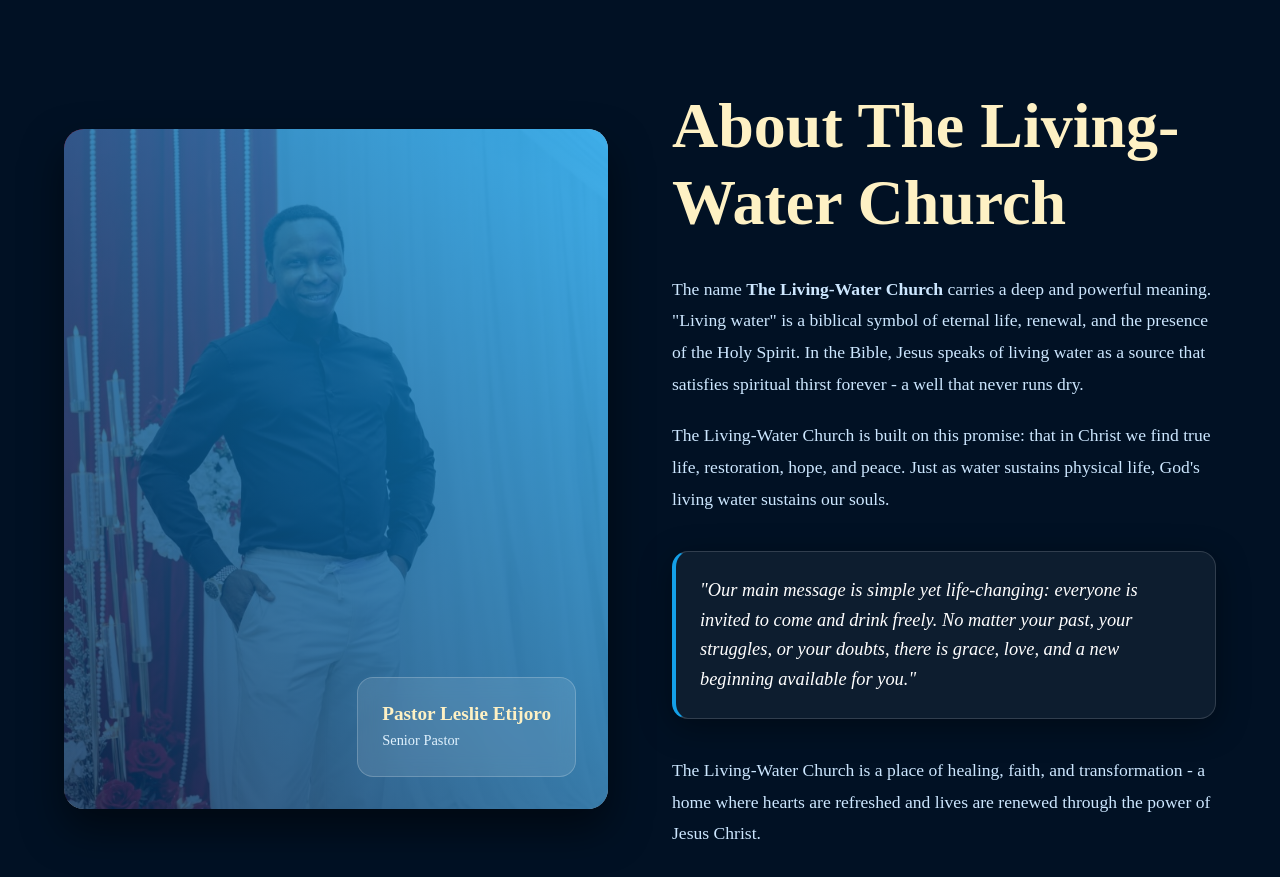
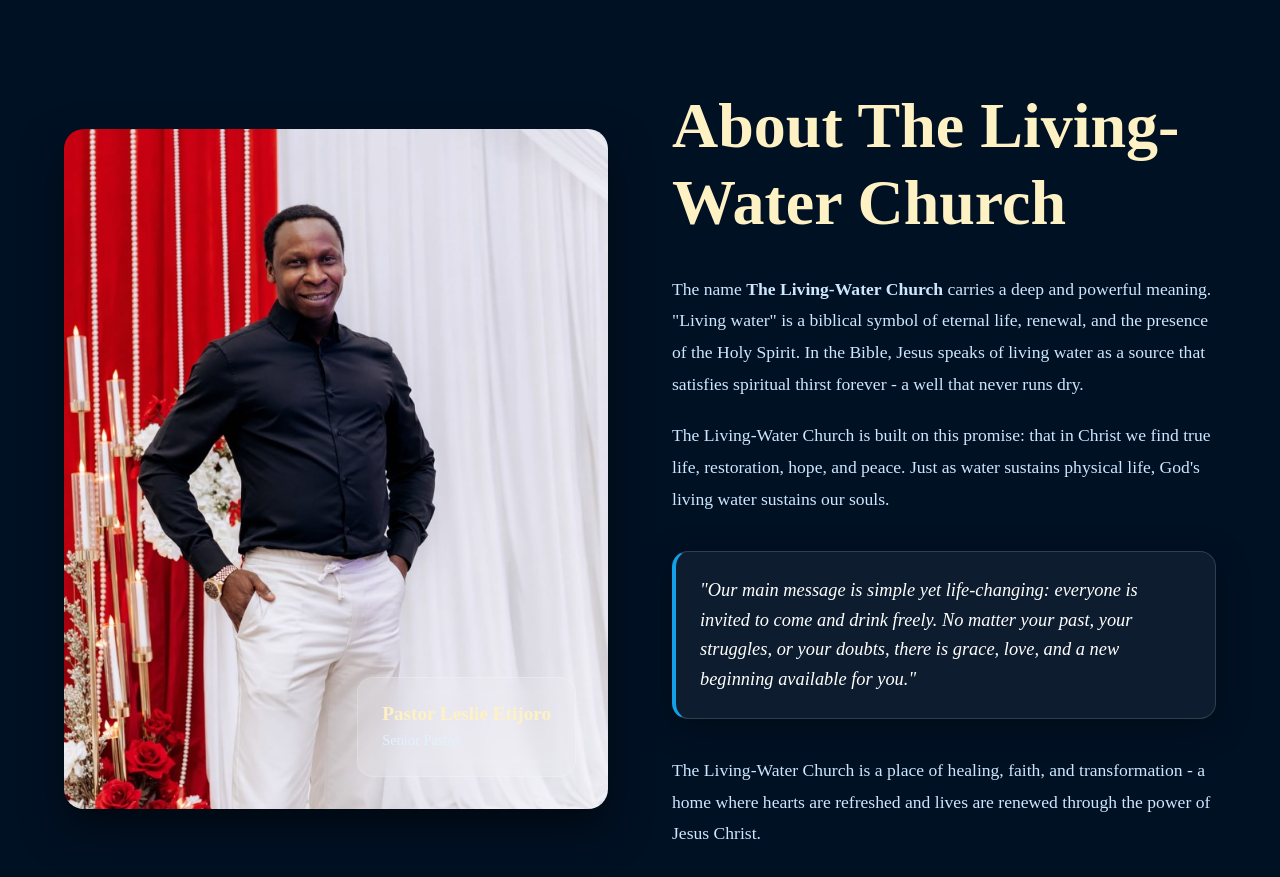
Before and after one commit to Yesking-amazing/Living-Waters, a Next.js app: page / in a window 1280 px wide. Shown: the part 840-1717 px from the top of the page. Built offline with nearby package versions, Linux system fonts and the light colour scheme.

Commit message:
style: Remove blue gradient overlay from Pastor's photo in About section

```diff
--- a/src/components/About.tsx
+++ b/src/components/About.tsx
@@ -49,20 +49,9 @@ export default function About() {
                             left: 0,
                             width: '100%',
                             height: '100%',
-                            background: 'linear-gradient(45deg, var(--color-deep-ocean), var(--color-shallow-water))',
-                            opacity: 0.8,
-                            zIndex: 1
-                        }} />
-                        <div style={{
-                            position: 'absolute',
-                            top: 0,
-                            left: 0,
-                            width: '100%',
-                            height: '100%',
                             backgroundImage: "url('/pastor-leslie.jpg')",
                             backgroundSize: 'cover',
                             backgroundPosition: 'center',
-                            mixBlendMode: 'overlay',
                             zIndex: 0
                         }} />
 
```
